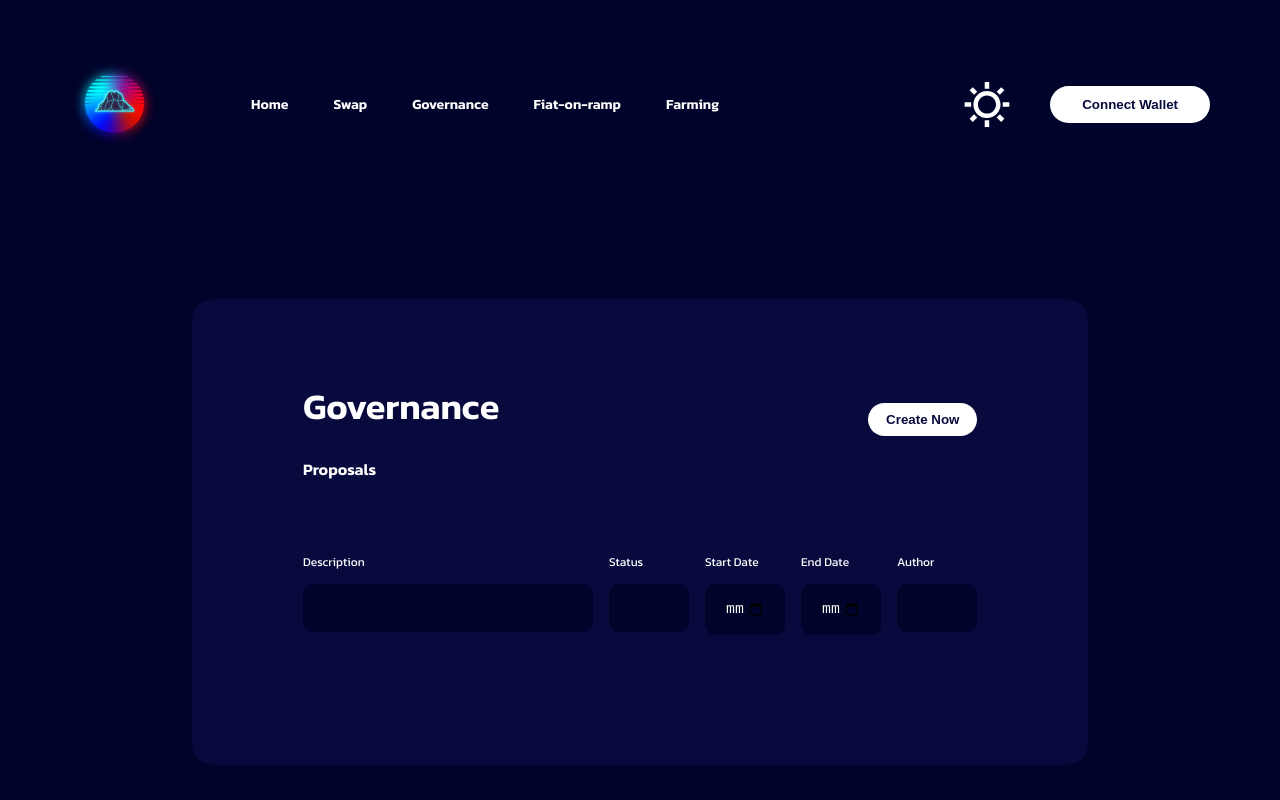
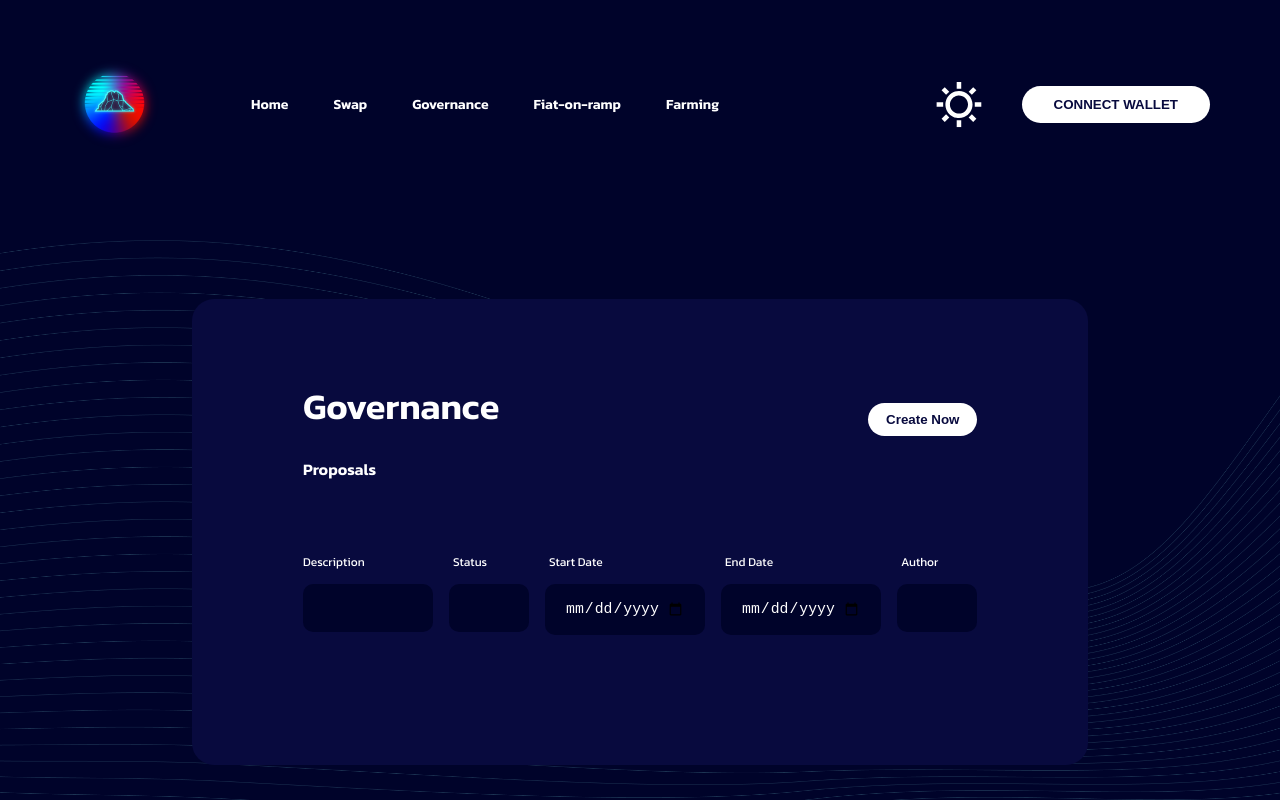
Before and after one commit to Maheerali-pk/web3-project, a Vue app: page /#/governance in a window 1280 px wide. Shown: the top 800 px of the page. Built offline with nearby package versions, Linux system fonts and the light colour scheme.

Commit message:
Issues 2 fixed

```diff
--- a/src/App.vue
+++ b/src/App.vue
@@ -80,8 +80,15 @@ export default defineComponent({
 .app {
    height: 100%;
    width: 100%;
-   background: var(--background-main);
+   background-color: var(--background-main);
+   background-size: contain;
+   background-image: url("./assets/background.png");
+   background-position-y: 15rem;
+   background-repeat: no-repeat;
    transition: all 0.15s ease-in-out;
+}
+.light {
+   background-image: url("./assets/background-light.png");
 }
 .d-flex {
    display: flex;
--- a/src/components/Footer.vue
+++ b/src/components/Footer.vue
@@ -34,7 +34,7 @@
             <img src="../assets/Images/footer-icons-dark/Vector-6.png" />
             <img src="../assets/Images/footer-icons-dark/Vector-7.png" />
          </div>
-         <div class="subscribe-text f-13">Subscribe to the newsletter</div>
+         <div class="subscribe-text f-13">Subscribe To The Newsletter</div>
          <div class="email-wrap">
             <input type="text" placeholder="Email" />
             <button>Subscribe</button>
--- a/src/components/Header.vue
+++ b/src/components/Header.vue
@@ -88,7 +88,7 @@ import InfoPopup from "./InfoPopup.vue";
             <InfoPopup @click.stop="('')" v-if="$store.state.showInformationPopup"></InfoPopup>
          </div>
          <button @click="$store.commit('toggleWalletPopup')" v-else class="button connect-wallet">
-            Connect Wallet
+            CONNECT WALLET
          </button>
       </div>
    </div>
--- a/src/components/InfoPopup.vue
+++ b/src/components/InfoPopup.vue
@@ -29,6 +29,7 @@ export default defineComponent({});
       <div class="f-14 medium text-main">Valerio_Pini</div>
       <div class="f-11 light text-main">BALANCE</div>
       <div class="f-12 semibold text-main">{{ $store.state.balance }} ETH</div>
+      <div class="f-12 semibold text-main">238.128,182394 Ibz</div>
       <div
          class="f-11 light text-main"
          @click="
--- a/src/views/Farming.vue
+++ b/src/views/Farming.vue
@@ -8,7 +8,7 @@ export default defineComponent({
          console.log("Max clicked");
       },
    },
-   components: { Header },
+   components: { Header, Footer },
 });
 </script>
 <template>
@@ -38,7 +38,7 @@ export default defineComponent({
                <input placeholder="0" class="input" />
                <div>
                   <div>Your IBZF: 0</div>
-                  <div>Max</div>
+                  <div @click="onClickMax" class="cursor-pointer">Max</div>
                </div>
             </div>
             <button class="card-button">Approve IBZF</button>
--- a/src/views/FiatOnRamp.vue
+++ b/src/views/FiatOnRamp.vue
@@ -7,7 +7,7 @@ import Footer from "../components/Footer.vue";
       <Header></Header>
       <div class="card-wrapper">
          <div class="card-title">Fiat On-Ramp</div>
-         <div class="subheading">Select currency and payment method</div>
+         <div class="subheading">Select Currency And Payment Method</div>
          <div class="input-label">Currency</div>
          <div class="inputs">
             <input class="input" />
--- a/src/views/Governance.vue
+++ b/src/views/Governance.vue
@@ -13,7 +13,7 @@ import Footer from "../components/Footer.vue";
          <div class="proposals">Proposals</div>
          <div class="inputs">
             <div class="input-wrapper">
-               <div class="input-label">Description</div>
+               <div class="input-label desc-label">Description</div>
                <input class="input" />
             </div>
             <div class="input-wrapper">
@@ -73,7 +73,7 @@ import Footer from "../components/Footer.vue";
 }
 .inputs {
    display: grid;
-   grid-template-columns: auto 5rem 5rem 5rem 5rem;
+   grid-template-columns: auto 5rem 10rem 10rem 5rem;
    gap: 1rem;
 
    width: 100%;
@@ -98,6 +98,9 @@ import Footer from "../components/Footer.vue";
    font-weight: 400;
    font-size: 0.75rem;
    color: var(--text-main);
+   &:not(.desc-label) {
+      padding-left: 0.25rem;
+   }
 }
 
 .page-wrapper {
--- a/src/views/Swap.vue
+++ b/src/views/Swap.vue
@@ -2,7 +2,10 @@
 import Header from "../components/Header.vue";
 import Footer from "../components/Footer.vue";
 import { defineComponent } from "vue";
-export default defineComponent({ methods: { onClickMax: () => console.log("Max clicked") }, components: { Header } });
+export default defineComponent({
+   methods: { onClickMax: () => console.log("Max clicked") },
+   components: { Header, Footer },
+});
 </script>
 <template>
    <div class="page-wrapper">
@@ -39,7 +42,7 @@ export default defineComponent({ methods: { onClickMax: () => console.log("Max c
                   />
                   <path d="M12 6H10V10H6V12H10V16H12V12H16V10H12V6Z" fill="#080A3E" />
                </svg>
-               <div class="add-a-send">Add a send (optional)</div>
+               <div class="add-a-send">Add A Send (Optional)</div>
             </div>
          </div>
          <div class="inputs">
```
Also changed, not shown: src/assets/background-light.png (added), src/assets/background.png (added).
